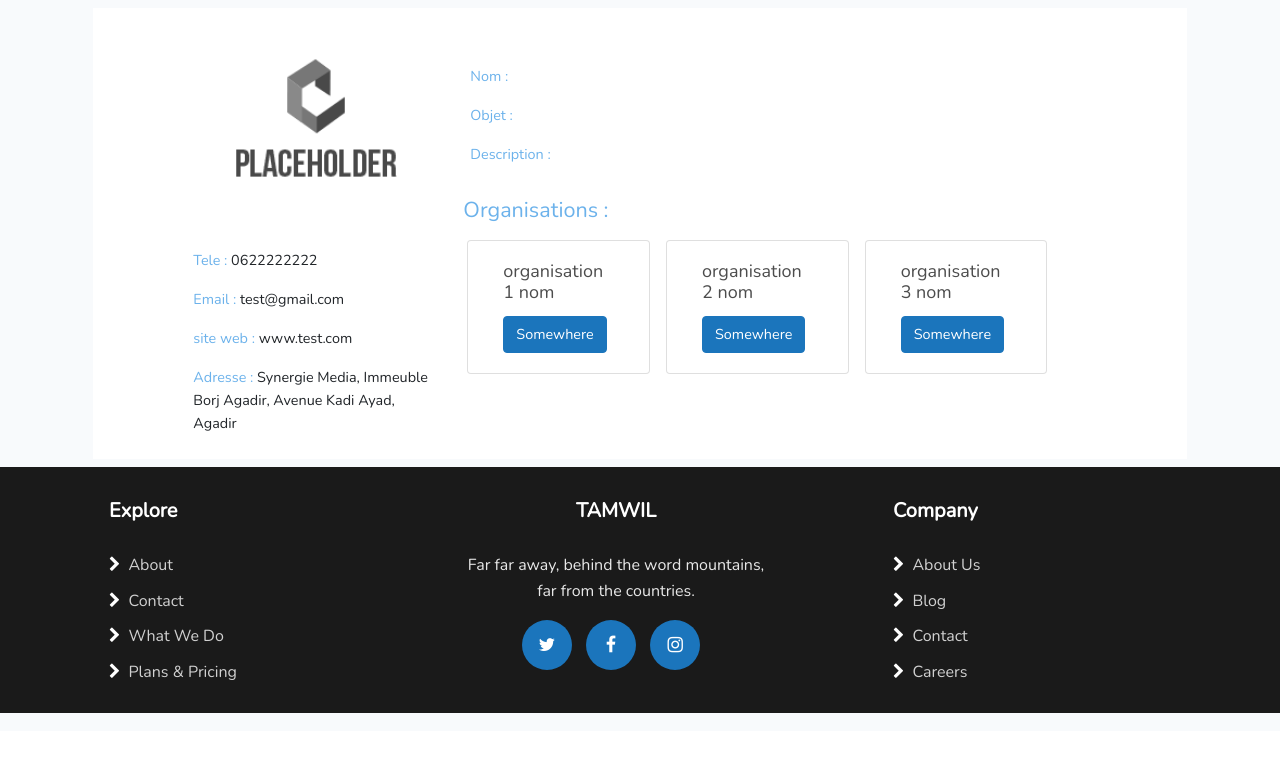
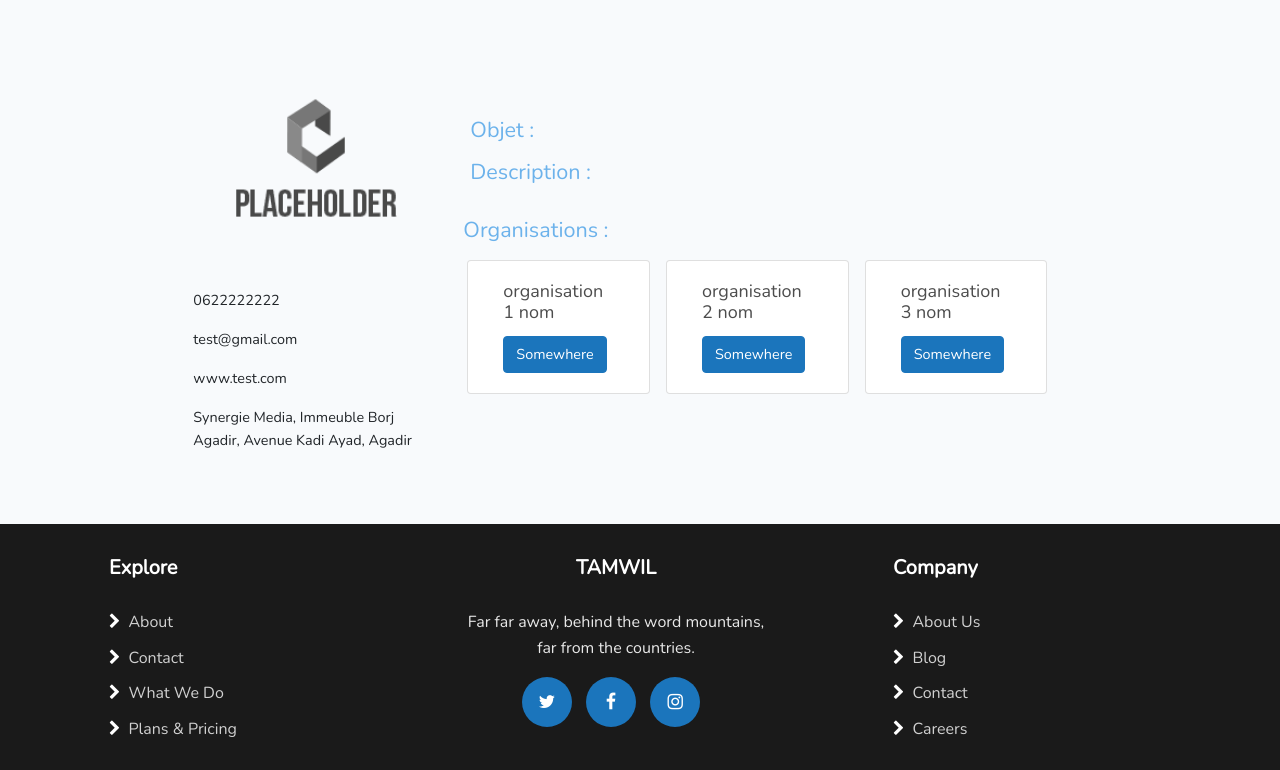
Before and after one commit to kamalaitomar/tamwil, a Laravel app: page /offre/1 in a window 1280 px wide. Shown: the part 69-839 px from the top of the page. Before the commit the page ends 782 px from the top, so only its background shows below. Run offline with Laravel 8, Linux system fonts and the light colour scheme; data that the repository does not hold is empty.

Commit message:
small changes in offre page

```diff
--- a/resources/views/offre.blade.php
+++ b/resources/views/offre.blade.php
@@ -2,27 +2,26 @@
 
 @section('content')
 <div class="container">
-    <div class="bg-white p-2 m-2">
+    <div class="my-5 p-2 m-2">
         <div class="row">
             <div class="col-3 offset-1">
                 <img src="../assets/images/logo-placeholder.png" class="mx-auto col-12">
                 <div class="my-3">
-                    <p><span class="text-info">Tele : </span>0622222222</p>
-                    <p><span class="text-info">Email : </span>test@gmail.com</p>
-                    <p><span class="text-info">site web : </span>www.test.com</p>
-                    <p><span class="text-info">Adresse : </span>Synergie Media, Immeuble Borj Agadir, Avenue Kadi Ayad, Agadir</p>
+                    <p>0622222222</p>
+                    <p>test@gmail.com</p>
+                    <p>www.test.com</p>
+                    <p>Synergie Media, Immeuble Borj Agadir, Avenue Kadi Ayad, Agadir</p>
                 </div>
             </div>
             <div class="col-8 m-auto">
-                <p class="text-info mb-0">Nom :</p>
-                <h4 class="mb-3">{{$offre->nom_offre}}</h4>
-                <p class="text-info mb-0">Objet :</p>
+                <h1 class="mb-3">{{$offre->nom_offre}}</h1>
+                <h4 class="text-info mb-0">Objet :</h4>
                 <p class="mb-3">{{$offre->objet}}</p>
                 @if ($offre->condition != null)
-                    <p class="text-info mb-0">Condition :</p>
+                    <h4 class="text-info mb-0">Condition :</h4>
                     <p class="mb-3">{{$offre->condition}}</p>
                 @endif
-                <p class="text-info mb-0">Description :</p>
+                <h4 class="text-info mb-0">Description :</h4>
                 <p class="mb-3">{{$offre->description}}</p>
 
                 <div class="row">
```
